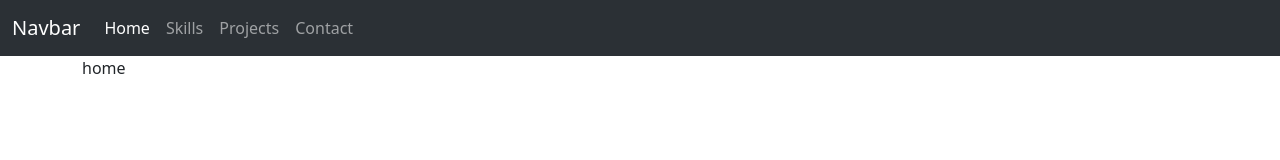
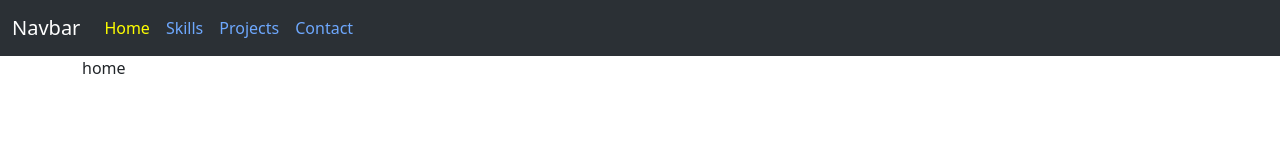
Before and after one commit to o646/portfolio, a React (Create React App) app: page / in a window 1280 px wide. Shown: the top 160 px of the page. Built offline with nearby package versions, Linux system fonts and the light colour scheme.

Commit message:
change in app

```diff
--- a/src/App.js
+++ b/src/App.js
@@ -7,16 +7,15 @@
 function App() {
   return (
     <div>
+      <BrowserRouter>
       <Navbar />
     <div className="container">
-
-      <BrowserRouter>
       <Route path= '/' component={home}  exact/>
       <Route path= '/projects' component={projects} />
       <Route path= '/contact' component={contact} />
       <Route path= '/skills' component={skills} />
+      </div>
       </BrowserRouter>
-      </div>
  </div>
   );
 }
--- a/src/components/navbar.js
+++ b/src/components/navbar.js
@@ -1,3 +1,5 @@
+import {NavLink} from "react-router-dom"
+
 function Navbar() {
     return (
         <nav class="navbar bg-dark navbar-expand-lg bg-body-tertiary"  data-bs-theme="dark">
@@ -7,18 +9,19 @@
                     <span class="navbar-toggler-icon"></span>
                 </button>
                 <div class="collapse navbar-collapse" id="navbarNav">
-                    <ul class="navbar-nav">
-                        <li class="nav-item">
-                            <a class="nav-link active" aria-current="page" href="#">Home</a>
+                    <ul class="navbar-nav ">
+                        <li class="nav-item nav-link">
+                            {/* <a class="nav-link active" aria-current="page" href="#">Home</a> */}
+                        <NavLink  class='active' to= '/'>Home</NavLink>
                         </li>
-                        <li class="nav-item">
-                            <a class="nav-link" href="#">Skills</a>
+                        <li class="nav-item nav-link">
+                        <NavLink   to= '/skills'>Skills</NavLink>
                         </li>
-                        <li class="nav-item">
-                            <a class="nav-link" href="#">Projects</a>
+                        <li class="nav-item nav-link">
+                        <NavLink   to= '/projects'>Projects</NavLink>
                         </li>
-                        <li class="nav-item">
-                            <a class="nav-link " href="#">Contact</a>
+                        <li class="nav-item nav-link">
+                        <NavLink   to= '/contact'>Contact</NavLink>
                         </li>
                     </ul>
                 </div>
--- a/src/index.css
+++ b/src/index.css
@@ -3,3 +3,9 @@
 margin: 0;
 box-sizing: 0;
 }
+.active {
+  color: yellow;
+}
+a{
+  text-decoration: none !important;
+}
```
